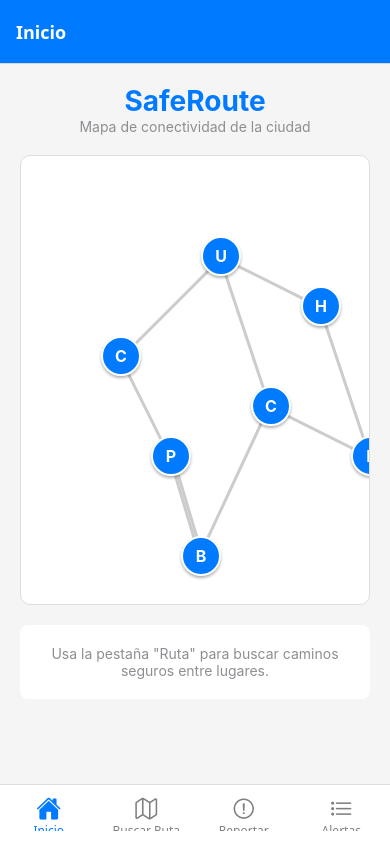
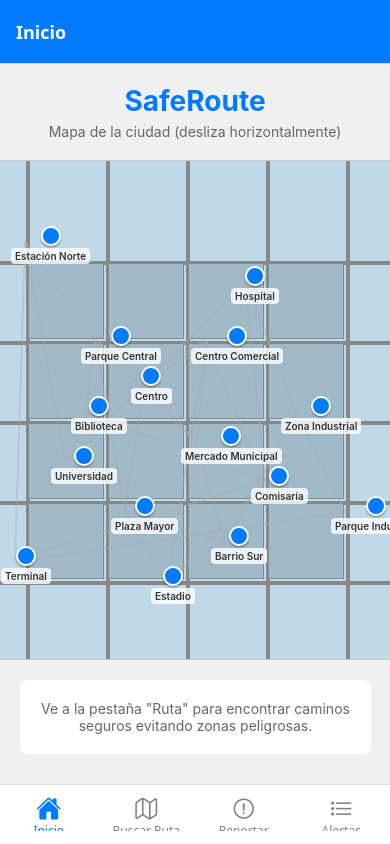
Before and after one commit to cristhiangarcia827-cpu/SafeRoute, a React Native app: screen /Inicio in a window 390 px wide. Built offline with nearby package versions, Linux system fonts and the light colour scheme.

Commit message:
Actualice el HomeScreen con nuevas funcionalidades de visualización de rutas y mejora en la gestión de datos del mapa. Se agregaron conexiones y posiciones de nodos, y se optimizo el diseño del mapa.

```diff
--- a/src/screens/HomeScreen.tsx
+++ b/src/screens/HomeScreen.tsx
@@ -10,12 +10,20 @@ import {
 import { BottomTabNavigationProp } from '@react-navigation/bottom-tabs';
 import { RouteProp, useNavigation, useRoute } from '@react-navigation/native';
 import { TabParamList } from '../navigation/types';
-import { lugares } from '../utils/routesData';
+import { lugares, conexiones } from '../utils/routesData';
+import {
+  MAP_WIDTH,
+  MAP_HEIGHT,
+  nodePositions,
+  callesHorizontales,
+  callesVerticales,
+  mapColors,
+} from '../utils/mapData';
+
+const { height } = Dimensions.get('window');
 
 type HomeScreenNavigationProp = BottomTabNavigationProp<TabParamList, 'Inicio'>;
 type HomeScreenRouteProp = RouteProp<TabParamList, 'Inicio'>;
-
-const { width } = Dimensions.get('window');
 
 const HomeScreen: React.FC = () => {
   const navigation = useNavigation<HomeScreenNavigationProp>();
@@ -32,29 +40,6 @@ const HomeScreen: React.FC = () => {
       setRutaActual(route.params.ruta);
     }
   }, [route.params]);
-
-  // Posiciones fijas para los nodos en el mapa
-  const nodePositions: { [key: string]: { x: number; y: number } } = {
-    '1': { x: 100, y: 200 }, // Casa
-    '2': { x: 200, y: 100 }, // Universidad
-    '3': { x: 150, y: 300 }, // Parque
-    '4': { x: 300, y: 150 }, // Hospital
-    '5': { x: 250, y: 250 }, // Centro Comercial
-    '6': { x: 180, y: 400 }, // Biblioteca
-    '7': { x: 350, y: 300 }, // Estación de Policía
-  };
-
-  const conexiones = [
-    { desde: '1', hasta: '2' },
-    { desde: '1', hasta: '3' },
-    { desde: '2', hasta: '4' },
-    { desde: '2', hasta: '5' },
-    { desde: '3', hasta: '6' },
-    { desde: '4', hasta: '7' },
-    { desde: '5', hasta: '6' },
-    { desde: '5', hasta: '7' },
-    { desde: '6', hasta: '3' },
-  ];
 
   const esParteDeRuta = (desdeId: string, hastaId: string): boolean => {
     if (!rutaActual) return false;
@@ -78,42 +63,95 @@ const HomeScreen: React.FC = () => {
 
   return (
     <View style={styles.container}>
-      <ScrollView contentContainerStyle={styles.scrollContainer}>
+      <ScrollView
+        contentContainerStyle={styles.scrollContainer}
+        showsVerticalScrollIndicator={false}
+      >
         <Text style={styles.title}>SafeRoute</Text>
-        <Text style={styles.subtitle}>Mapa de conectividad de la ciudad</Text>
+        <Text style={styles.subtitle}>Mapa de la ciudad (desliza horizontalmente)</Text>
 
-        <View style={styles.mapContainer}>
-          {/* Líneas de conexión */}
+        {/* ScrollView horizontal para el mapa */}
+        <ScrollView
+          horizontal={true}
+          showsHorizontalScrollIndicator={true}
+          contentContainerStyle={styles.horizontalScrollContent}
+        >
+          <View style={[styles.mapContainer, { width: MAP_WIDTH, height: MAP_HEIGHT }]}>
+            {/* Fondo de ciudad */}
+            <View style={[styles.cityBackground, { backgroundColor: mapColors.background }]}>
+              {/* Calles horizontales */}
+              {callesHorizontales.map((y, index) => (
+                <View
+                  key={`h-${index}`}
+                  style={[
+                    styles.calleHorizontal,
+                    { top: y, width: MAP_WIDTH, backgroundColor: mapColors.calle },
+                  ]}
+                />
+              ))}
+              {/* Calles verticales */}
+              {callesVerticales.map((x, index) => (
+                <View
+                  key={`v-${index}`}
+                  style={[
+                    styles.calleVertical,
+                    { left: x, height: MAP_HEIGHT, backgroundColor: mapColors.calle },
+                  ]}
+                />
+              ))}
+              {/* Manzanas */}
+              {callesHorizontales.slice(0, -1).map((y, i) =>
+                callesVerticales.slice(0, -1).map((x, j) => (
+                  <View
+                    key={`block-${i}-${j}`}
+                    style={[
+                      styles.manzana,
+                      {
+                        left: x + 2,
+                        top: y + 2,
+                        width: callesVerticales[j + 1] - x - 4,
+                        height: callesHorizontales[i + 1] - y - 4,
+                        backgroundColor: mapColors.manzana,
+                        borderColor: mapColors.bordeManzana,
+                      },
+                    ]}
+                  />
+                ))
+              )}
+            </View>
+
+            {/* Líneas de conexiones */}
             {conexiones.map((conn, index) => {
-            const desdePos = nodePositions[conn.desde];
-            const hastaPos = nodePositions[conn.hasta];
-            if (!desdePos || !hastaPos) return null;
+              const desde = nodePositions[conn.desde];
+              const hasta = nodePositions[conn.hasta];
+              if (!desde || !hasta) return null;
 
               const isInRoute = esParteDeRuta(conn.desde, conn.hasta);
-
-            const deltaX = hastaPos.x - desdePos.x;
-            const deltaY = hastaPos.y - desdePos.y;
+              const deltaX = hasta.x - desde.x;
+              const deltaY = hasta.y - desde.y;
               const distance = Math.sqrt(deltaX * deltaX + deltaY * deltaY);
               const angle = Math.atan2(deltaY, deltaX) * (180 / Math.PI);
 
               return (
                 <View
-                key={`line-${index}`}
+                  key={`conn-${index}`}
                   style={[
                     styles.line,
                     {
-                    left: desdePos.x,
-                    top: desdePos.y,
+                      left: desde.x,
+                      top: desde.y,
                       width: distance,
                       transform: [{ rotate: `${angle}deg` }],
-                    backgroundColor: isInRoute ? '#4CAF50' : '#ccc',
+                      backgroundColor: isInRoute ? mapColors.lineaRuta : mapColors.lineaNormal,
+                      opacity: isInRoute ? 1 : 0.4,
+                      height: isInRoute ? 4 : 2,
                     },
                   ]}
                 />
               );
             })}
 
-          {/* Nodos */}
+            {/* Marcadores de lugares */}
             {lugares.map((lugar) => {
               const pos = nodePositions[lugar.id];
               if (!pos) return null;
@@ -121,36 +159,35 @@ const HomeScreen: React.FC = () => {
               const isOrigen = origen === lugar.id;
               const isDestino = destino === lugar.id;
 
-            let backgroundColor = '#007AFF';
-            if (isOrigen) backgroundColor = '#FF9500';
-            else if (isDestino) backgroundColor = '#FF3B30';
-            else if (isInRoute) backgroundColor = '#4CAF50';
+              let backgroundColor = mapColors.nodoNormal;
+              if (isOrigen) backgroundColor = mapColors.nodoOrigen;
+              else if (isDestino) backgroundColor = mapColors.nodoDestino;
+              else if (isInRoute) backgroundColor = mapColors.nodoRuta;
 
               return (
                 <View
                   key={lugar.id}
                   style={[
-                  styles.node,
+                    styles.marker,
                     {
-                    left: pos.x - 20,
-                    top: pos.y - 20,
-                    backgroundColor,
+                      left: pos.x - 15,
+                      top: pos.y - 15,
                     },
                   ]}
                 >
-                <Text style={styles.nodeText}>{lugar.nombre[0]}</Text>
+                  <View style={[styles.markerDot, { backgroundColor }]} />
+                  <Text style={styles.markerLabel}>{lugar.nombre}</Text>
                 </View>
               );
             })}
           </View>
+        </ScrollView>
 
         {rutaActual && (
           <View style={styles.routeInfo}>
-            <Text style={styles.routeTitle}>Ruta actual:</Text>
+            <Text style={styles.routeTitle}>🛣️ Ruta segura:</Text>
             <Text style={styles.routePath}>
-              {rutaActual
-                .map((id) => lugares.find((l) => l.id === id)?.nombre)
-                .join(' → ')}
+              {rutaActual.map((id) => lugares.find((l) => l.id === id)?.nombre).join(' → ')}
             </Text>
             <TouchableOpacity onPress={limpiarRuta} style={styles.clearButton}>
               <Text style={styles.clearButtonText}>Limpiar ruta</Text>
@@ -161,7 +198,7 @@ const HomeScreen: React.FC = () => {
         {!rutaActual && (
           <View style={styles.infoContainer}>
             <Text style={styles.infoText}>
-              Usa la pestaña "Ruta" para buscar caminos seguros entre lugares.
+              Ve a la pestaña "Ruta" para encontrar caminos seguros evitando zonas peligrosas.
             </Text>
           </View>
         )}
@@ -173,67 +210,98 @@ const HomeScreen: React.FC = () => {
 const styles = StyleSheet.create({
   container: {
     flex: 1,
-    backgroundColor: '#F5F5F5',
+    backgroundColor: '#f0f0f0',
   },
   scrollContainer: {
-    paddingBottom: 20,
+    paddingBottom: 30,
+    alignItems: 'center',
   },
   title: {
     fontSize: 28,
     fontWeight: 'bold',
     color: '#007AFF',
-    textAlign: 'center',
     marginTop: 20,
+    marginBottom: 5,
   },
   subtitle: {
     fontSize: 14,
-    color: '#8E8E93',
-    textAlign: 'center',
+    color: '#666',
     marginBottom: 20,
   },
+  horizontalScrollContent: {
+    alignItems: 'center',
+    paddingHorizontal: 10,
+  },
   mapContainer: {
-    width: width - 40,
-    height: 450,
-    backgroundColor: '#fff',
-    borderRadius: 10,
-    marginHorizontal: 20,
+    backgroundColor: '#e0e0e0',
+    borderRadius: 12,
     position: 'relative',
+    overflow: 'hidden',
     borderWidth: 1,
-    borderColor: '#ddd',
-    overflow: 'hidden',
+    borderColor: '#ccc',
+    shadowColor: '#000',
+    shadowOffset: { width: 0, height: 2 },
+    shadowOpacity: 0.1,
+    shadowRadius: 4,
+    elevation: 3,
+  },
+  cityBackground: {
+    ...StyleSheet.absoluteFillObject,
+  },
+  calleHorizontal: {
+    position: 'absolute',
+    height: 4,
+    left: 0,
+  },
+  calleVertical: {
+    position: 'absolute',
+    width: 4,
+    top: 0,
+  },
+  manzana: {
+    position: 'absolute',
+    borderWidth: 1,
   },
   line: {
     position: 'absolute',
-    height: 3,
-    backgroundColor: '#ccc',
     transformOrigin: 'top left',
+    zIndex: 5,
   },
-  node: {
+  marker: {
     position: 'absolute',
-    width: 40,
-    height: 40,
-    borderRadius: 20,
-    justifyContent: 'center',
     alignItems: 'center',
+    zIndex: 10,
+  },
+  markerDot: {
+    width: 20,
+    height: 20,
+    borderRadius: 10,
     borderWidth: 2,
     borderColor: '#fff',
-    elevation: 5,
     shadowColor: '#000',
     shadowOffset: { width: 0, height: 2 },
     shadowOpacity: 0.3,
-    shadowRadius: 3,
+    shadowRadius: 2,
+    elevation: 4,
   },
-  nodeText: {
-    color: '#fff',
-    fontWeight: 'bold',
-    fontSize: 16,
+  markerLabel: {
+    fontSize: 10,
+    backgroundColor: 'rgba(255,255,255,0.8)',
+    paddingHorizontal: 4,
+    paddingVertical: 2,
+    borderRadius: 4,
+    marginTop: 2,
+    color: '#333',
+    fontWeight: '600',
   },
   routeInfo: {
     backgroundColor: '#E8F5E9',
     padding: 15,
-    marginHorizontal: 20,
     marginTop: 20,
     borderRadius: 8,
+    width: '90%',
+    alignSelf: 'stretch',
+    marginHorizontal: 20,
   },
   routeTitle: {
     fontSize: 16,
@@ -257,14 +325,16 @@ const styles = StyleSheet.create({
   infoContainer: {
     backgroundColor: '#fff',
     padding: 20,
-    marginHorizontal: 20,
     marginTop: 20,
     borderRadius: 8,
+    width: '90%',
+    alignSelf: 'stretch',
+    marginHorizontal: 20,
     alignItems: 'center',
   },
   infoText: {
     fontSize: 14,
-    color: '#8E8E93',
+    color: '#666',
     textAlign: 'center',
   },
 });
--- a/src/utils/mapData.ts
+++ b/src/utils/mapData.ts
@@ -1,29 +1,41 @@
-export interface NodePosition {
-  id: string;
-  name: string;
-  x: number; // porcentaje del ancho de la pantalla (0-100)
-  y: number; // porcentaje del alto
-}
+import { Dimensions } from 'react-native';
 
-export const nodePositions: NodePosition[] = [
-  { id: '1', name: 'Casa', x: 20, y: 30 },
-  { id: '2', name: 'Universidad', x: 50, y: 20 },
-  { id: '3', name: 'Parque', x: 30, y: 60 },
-  { id: '4', name: 'Hospital', x: 70, y: 40 },
-  { id: '5', name: 'Centro Comercial', x: 60, y: 70 },
-  { id: '6', name: 'Biblioteca', x: 40, y: 80 },
-  { id: '7', name: 'Estación de Policía', x: 80, y: 60 },
-];
+const { width } = Dimensions.get('window');
+export const MAP_WIDTH = 500;
+export const MAP_HEIGHT = 500;
 
-// Conexiones (mismas que en routesData.ts)
-export const connections = [
-  { from: '1', to: '2' },
-  { from: '1', to: '3' },
-  { from: '2', to: '4' },
-  { from: '2', to: '5' },
-  { from: '3', to: '6' },
-  { from: '4', to: '7' },
-  { from: '5', to: '6' },
-  { from: '5', to: '7' },
-  { from: '6', to: '3' },
-];
+// Posiciones de los lugares en el mapa (coordenadas x, y)
+export const nodePositions: { [key: string]: { x: number; y: number } } = {
+  '1': { x: 200, y: 220 }, // Centro
+  '2': { x: 80, y: 80 },   // Estación Norte
+  '3': { x: 150, y: 180 }, // Parque Central
+  '4': { x: 250, y: 280 }, // Mercado Municipal
+  '5': { x: 120, y: 300 }, // Universidad
+  '6': { x: 300, y: 120 }, // Hospital
+  '7': { x: 180, y: 350 }, // Plaza Mayor
+  '8': { x: 280, y: 380 }, // Barrio Sur
+  '9': { x: 350, y: 250 }, // Zona Industrial
+  '10': { x: 220, y: 420 }, // Estadio
+  '11': { x: 260, y: 180 }, // Centro Comercial
+  '12': { x: 140, y: 250 }, // Biblioteca
+  '13': { x: 320, y: 320 }, // Comisaría
+  '14': { x: 70, y: 400 },  // Terminal
+  '15': { x: 400, y: 350 }, // Parque Industrial
+};
+
+// Líneas de la cuadrícula urbana (calles)
+export const callesHorizontales = [100, 180, 260, 340, 420];
+export const callesVerticales = [80, 160, 240, 320, 400];
+
+export const mapColors = {
+  background: '#c0d9e8',
+  calle: '#888',
+  manzana: '#a0b9c9',
+  bordeManzana: '#7f8c8d',
+  nodoNormal: '#007AFF',
+  nodoOrigen: '#FF9500',
+  nodoDestino: '#FF3B30',
+  nodoRuta: '#4CAF50',
+  lineaRuta: '#4CAF50',
+  lineaNormal: '#aaa',
+};
--- a/src/utils/routesData.ts
+++ b/src/utils/routesData.ts
@@ -4,13 +4,21 @@ export const cityGraph = new Graph();
 
 // Datos de lugares de la ciudad
 export const lugares = [
-  { id: '1', nombre: 'Casa' },
-  { id: '2', nombre: 'Universidad' },
-  { id: '3', nombre: 'Parque' },
-  { id: '4', nombre: 'Hospital' },
-  { id: '5', nombre: 'Centro Comercial' },
-  { id: '6', nombre: 'Biblioteca' },
-  { id: '7', nombre: 'Estación de Policía' },
+  { id: '1', nombre: 'Centro' },
+  { id: '2', nombre: 'Estación Norte' },
+  { id: '3', nombre: 'Parque Central' },
+  { id: '4', nombre: 'Mercado Municipal' },
+  { id: '5', nombre: 'Universidad' },
+  { id: '6', nombre: 'Hospital' },
+  { id: '7', nombre: 'Plaza Mayor' },
+  { id: '8', nombre: 'Barrio Sur' },
+  { id: '9', nombre: 'Zona Industrial' },
+  { id: '10', nombre: 'Estadio' },
+  { id: '11', nombre: 'Centro Comercial' },
+  { id: '12', nombre: 'Biblioteca' },
+  { id: '13', nombre: 'Comisaría' },
+  { id: '14', nombre: 'Terminal' },
+  { id: '15', nombre: 'Parque Industrial' },
 ];
 
 export const nombreToId: Record<string, string> = {};
@@ -18,32 +26,76 @@ lugares.forEach(lugar => {
   nombreToId[lugar.nombre] = lugar.id;
 });
 
-// Inicializar lugares en el grafo
 lugares.forEach(lugar => {
   cityGraph.agregarLugar(lugar.id, lugar.nombre);
 });
 
-const conexiones = [
-  { desde: '1', hasta: '2' }, // Casa - Universidad
-  { desde: '1', hasta: '3' }, // Casa - Parque
-  { desde: '2', hasta: '4' }, // Universidad - Hospital
-  { desde: '2', hasta: '5' }, // Universidad - Centro Comercial
-  { desde: '3', hasta: '6' }, // Parque - Biblioteca
-  { desde: '4', hasta: '7' }, // Hospital - Estación de Policía
-  { desde: '5', hasta: '6' }, // Centro Comercial - Biblioteca
-  { desde: '5', hasta: '7' }, // Centro Comercial - Estación de Policía
-  { desde: '6', hasta: '3' }, // Biblioteca - Parque
+// Conexiones que forman una cuadrícula simulando calles
+export const conexiones = [
+  // Centro conecta con varios
+  { desde: '1', hasta: '3' }, // Centro - Parque Central
+  { desde: '1', hasta: '4' }, // Centro - Mercado
+  { desde: '1', hasta: '7' }, // Centro - Plaza Mayor
+  { desde: '1', hasta: '11' }, // Centro - Centro Comercial
+
+  // Estación Norte
+  { desde: '2', hasta: '3' }, // Estación Norte - Parque Central
+  { desde: '2', hasta: '5' }, // Estación Norte - Universidad
+  { desde: '2', hasta: '14' }, // Estación Norte - Terminal
+
+  // Parque Central
+  { desde: '3', hasta: '4' }, // Parque Central - Mercado
+  { desde: '3', hasta: '7' }, // Parque Central - Plaza Mayor
+  { desde: '3', hasta: '12' }, // Parque Central - Biblioteca
+
+  // Mercado
+  { desde: '4', hasta: '8' }, // Mercado - Barrio Sur
+  { desde: '4', hasta: '11' }, // Mercado - Centro Comercial
+
+  // Universidad
+  { desde: '5', hasta: '6' }, // Universidad - Hospital
+  { desde: '5', hasta: '12' }, // Universidad - Biblioteca
+
+  // Hospital
+  { desde: '6', hasta: '9' }, // Hospital - Zona Industrial
+  { desde: '6', hasta: '13' }, // Hospital - Comisaría
+
+  // Plaza Mayor
+  { desde: '7', hasta: '8' }, // Plaza Mayor - Barrio Sur
+  { desde: '7', hasta: '10' }, // Plaza Mayor - Estadio
+
+  // Barrio Sur
+  { desde: '8', hasta: '9' }, // Barrio Sur - Zona Industrial
+  { desde: '8', hasta: '10' }, // Barrio Sur - Estadio
+
+  // Zona Industrial
+  { desde: '9', hasta: '15' }, // Zona Industrial - Parque Industrial
+
+  // Estadio
+  { desde: '10', hasta: '11' }, // Estadio - Centro Comercial
+  { desde: '10', hasta: '13' }, // Estadio - Comisaría
+
+  // Centro Comercial
+  { desde: '11', hasta: '12' }, // Centro Comercial - Biblioteca
+  { desde: '11', hasta: '13' }, // Centro Comercial - Comisaría
+
+  // Biblioteca
+  { desde: '12', hasta: '13' }, // Biblioteca - Comisaría
+
+  // Comisaría
+  { desde: '13', hasta: '14' }, // Comisaría - Terminal
+
+  // Terminal
+  { desde: '14', hasta: '15' }, // Terminal - Parque Industrial
 ];
 
-// Agregar conexiones al grafo
 conexiones.forEach(conn => {
   cityGraph.agregarConexion(conn.desde, conn.hasta);
 });
 
-// Función auxiliar para obtener lugares
 export const getLugaresOptions = () => {
   return lugares.map(lugar => ({
     label: lugar.nombre,
-    value: lugar.id
+    value: lugar.id,
   }));
 };
```
Lines whose indentation alone changed are shown as unchanged.
